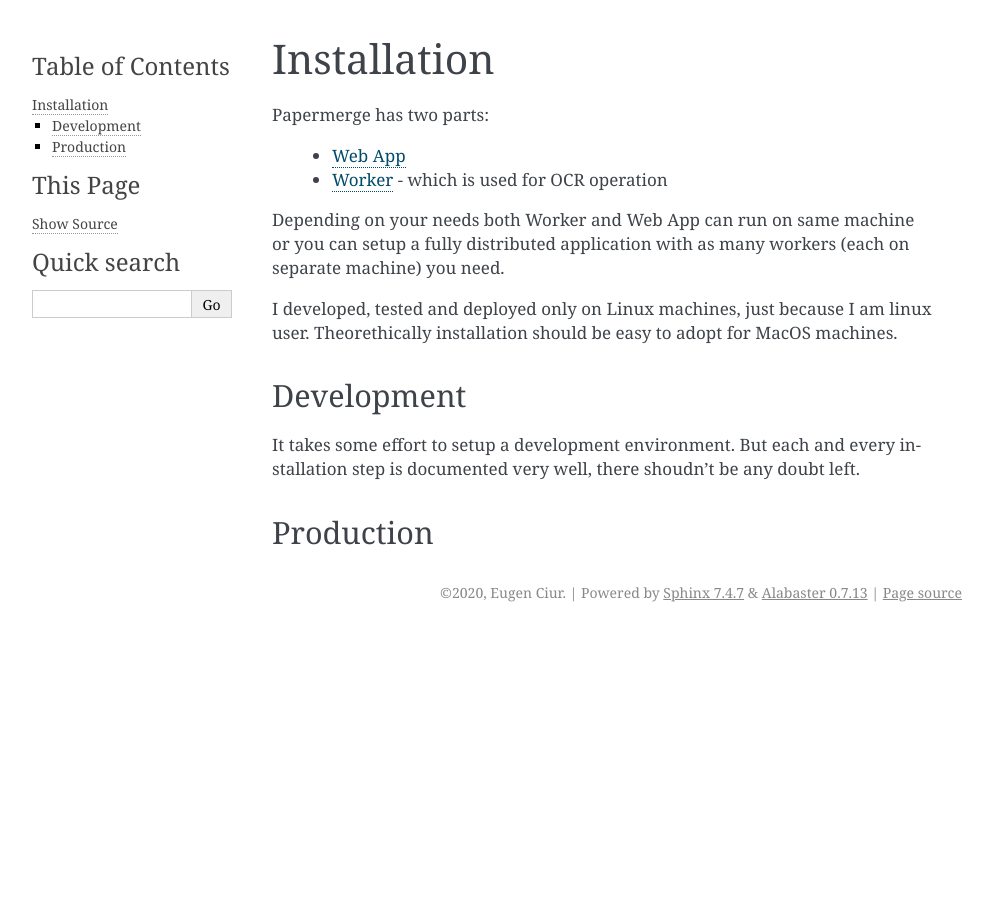
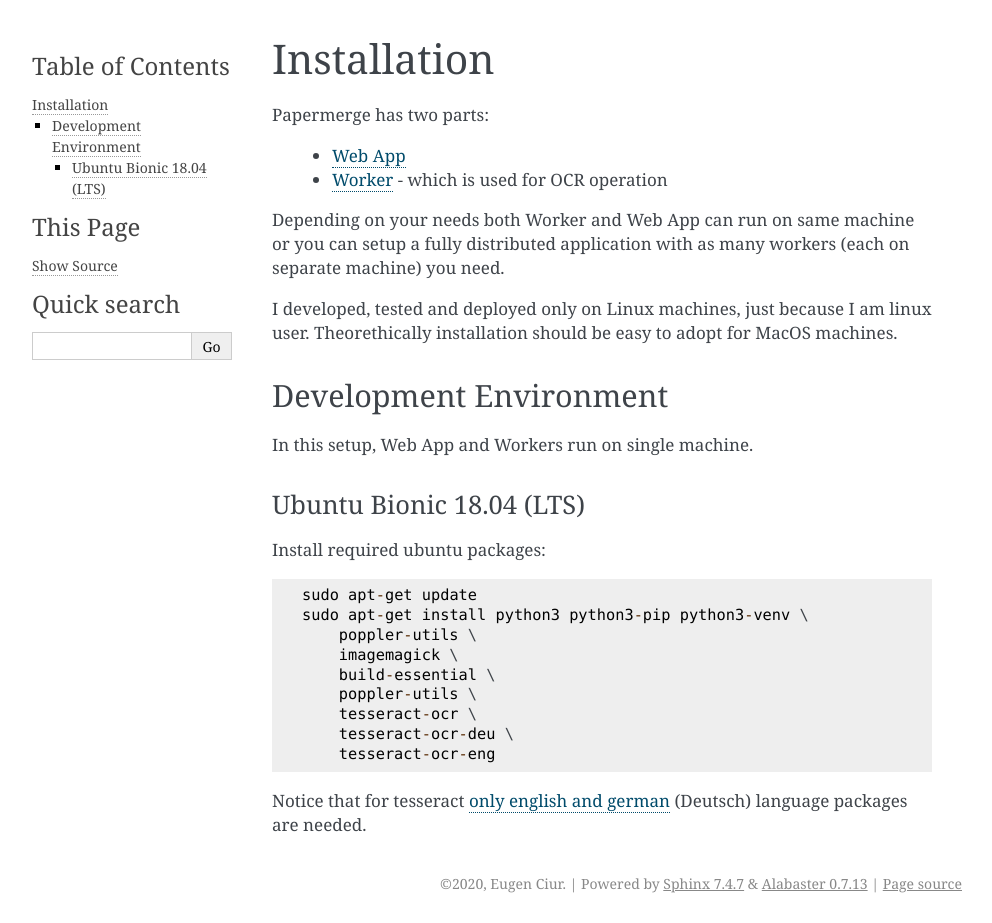
Before and after one commit to ciur/papermerge, a Sphinx documentation site: the page built from docs/source/installation.rst, in a window 1280 px wide. Shown: the whole page, without its empty margins (148-1140 px from the left). Built offline with Sphinx 7.4.7, drawn with Linux system fonts in a browser that asks for light colours; before the commit the page ends 900 px from its top, so only the background shows below that.

Commit message:
documentation

```diff
--- a/docs/source/index.rst
+++ b/docs/source/index.rst
@@ -17,6 +17,7 @@
    :maxdepth: 2
 
    requirements
+   languages
    installation
    changelog
 
--- a/docs/source/installation.rst
+++ b/docs/source/installation.rst
@@ -14,12 +14,25 @@
 Theorethically installation should be easy to adopt for MacOS machines.
 
 
-Development
-############
+Development Environment
+############################
 
-It takes some effort to setup a development environment. But each and every installation step is
-documented very well, there shoudn't be any doubt left.
+In this setup, Web App and Workers run on single machine.
 
+***************************
+Ubuntu Bionic 18.04 (LTS)
+***************************
 
-Production
-############
+Install required ubuntu packages::
+
+    sudo apt-get update
+    sudo apt-get install python3 python3-pip python3-venv \
+        poppler-utils \
+        imagemagick \
+        build-essential \
+        poppler-utils \
+        tesseract-ocr \
+        tesseract-ocr-deu \
+        tesseract-ocr-eng
+
+Notice that for tesseract :ref:`only english and german <languages>` (Deutsch) language packages are needed.
```
Also changed, not shown: docs/source/languages.rst (added, +13 -0 lines).
